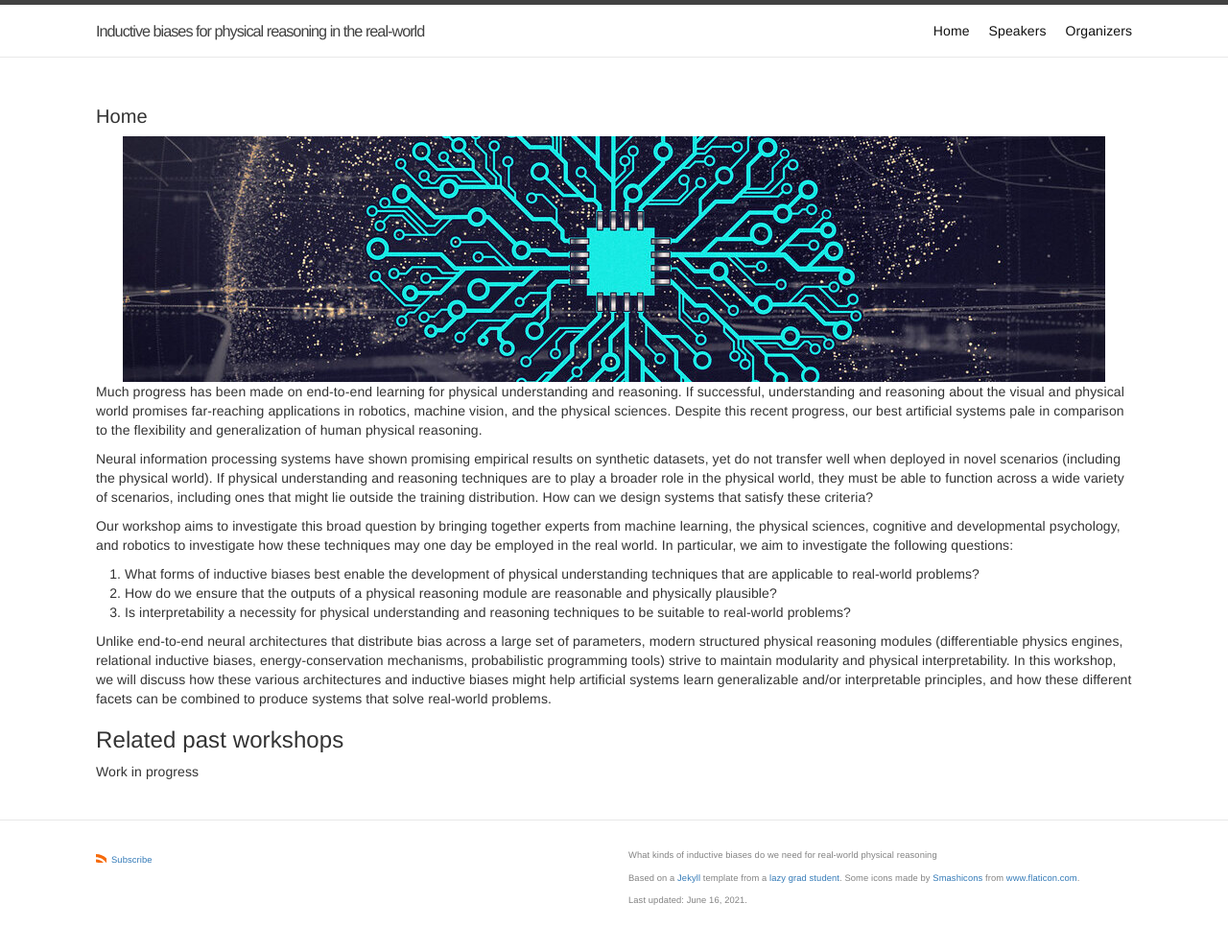
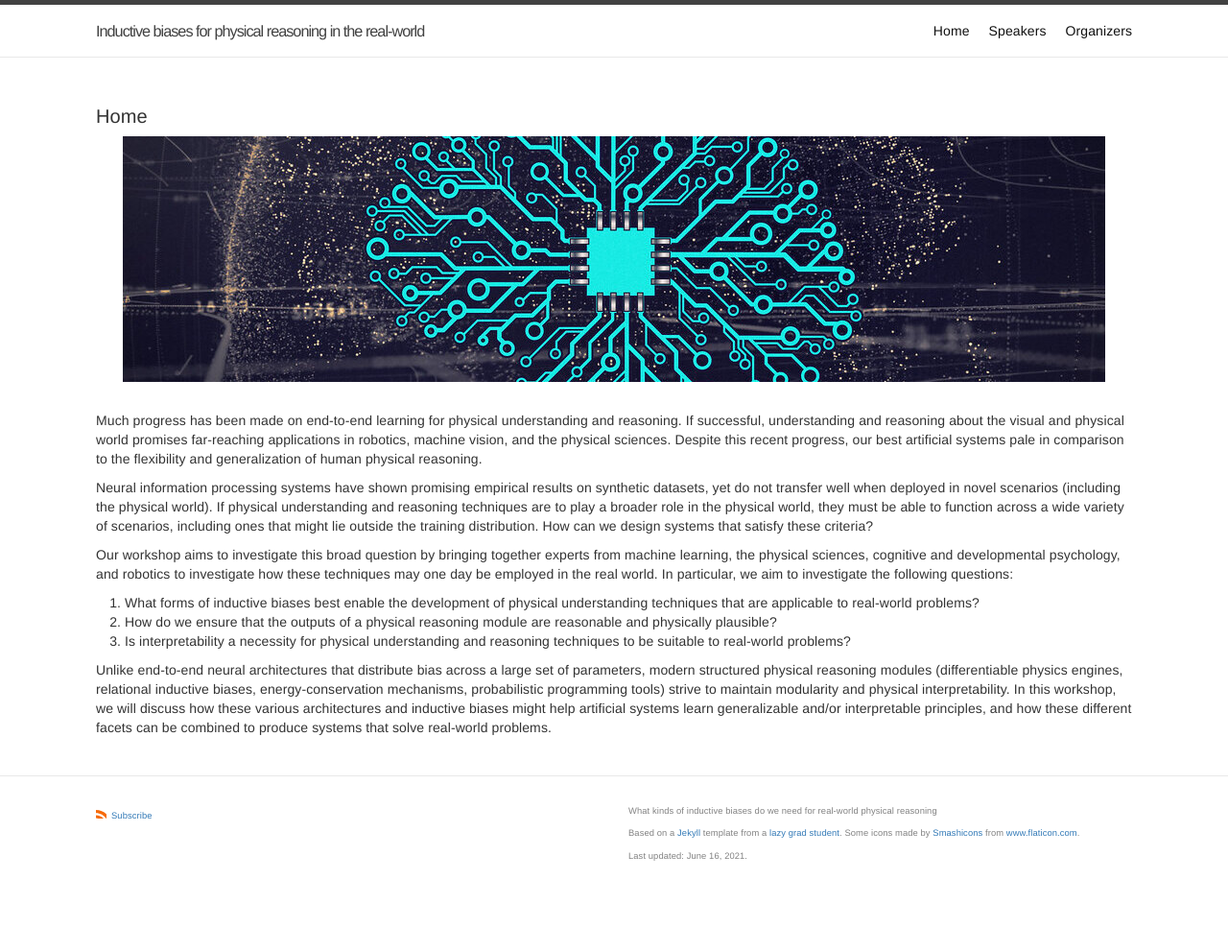
Before and after one commit to physical-reasoning/physical-reasoning.github.io, a Jekyll site: the page built from index.md, in a window 1280 px wide. Shown: the whole page at 96% size. Built offline with Jekyll 4.4.1, drawn with Linux system fonts in a browser that asks for light colours; after the commit the page ends 944 px from its top, so only the background shows below that.

Commit message:
clean up homepage

```diff
--- a/index.md
+++ b/index.md
@@ -7,12 +7,12 @@ title: Home
 layout: home
 ---
 
-
 <figure>
 	<div style="text-align:center">
 		<img src="assets/img/banner.jpg" alt="A banner for the workshop" />
 	</div>
 </figure>
+<br />
 
 Much progress has been made on end-to-end learning for physical understanding and reasoning. If successful, understanding and reasoning about the visual and physical world promises far-reaching applications in robotics, machine vision, and the physical sciences. Despite this recent progress, our best artificial systems pale in comparison to the flexibility and generalization of human physical reasoning.
 
@@ -24,10 +24,3 @@ Our workshop aims to investigate this broad question by bringing together expert
 3. Is interpretability a necessity for physical understanding and reasoning techniques to be suitable to real-world problems?
 
 Unlike end-to-end neural architectures that distribute bias across a large set of parameters, modern structured physical reasoning modules (differentiable physics engines, relational inductive biases, energy-conservation mechanisms, probabilistic programming tools) strive to maintain modularity and physical interpretability. In this workshop, we will discuss how these various architectures and inductive biases might help artificial systems learn generalizable and/or interpretable principles, and how these different facets can be combined to produce systems that solve real-world problems.
-
-
-
-
-### Related past workshops
-
-Work in progress
```
